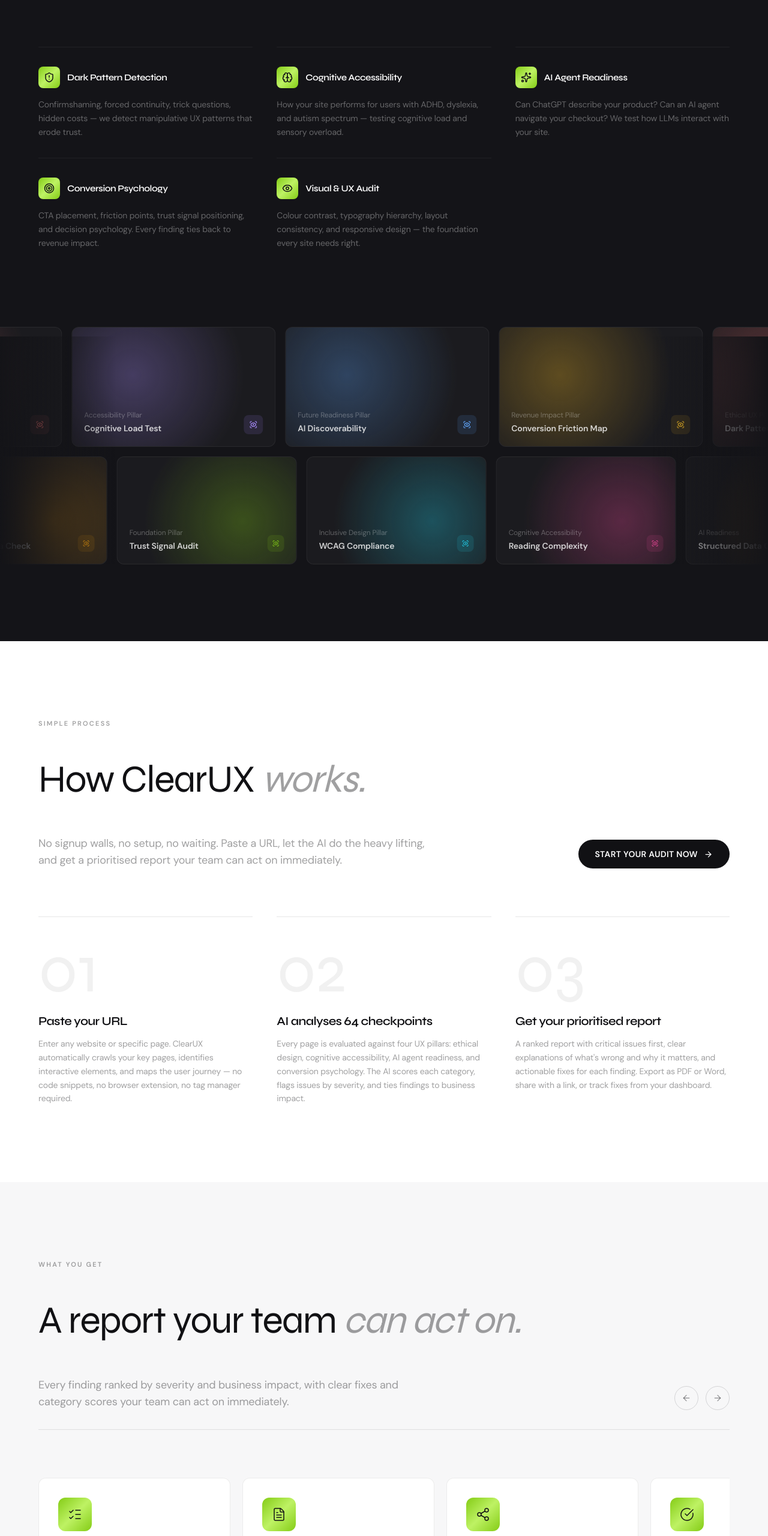
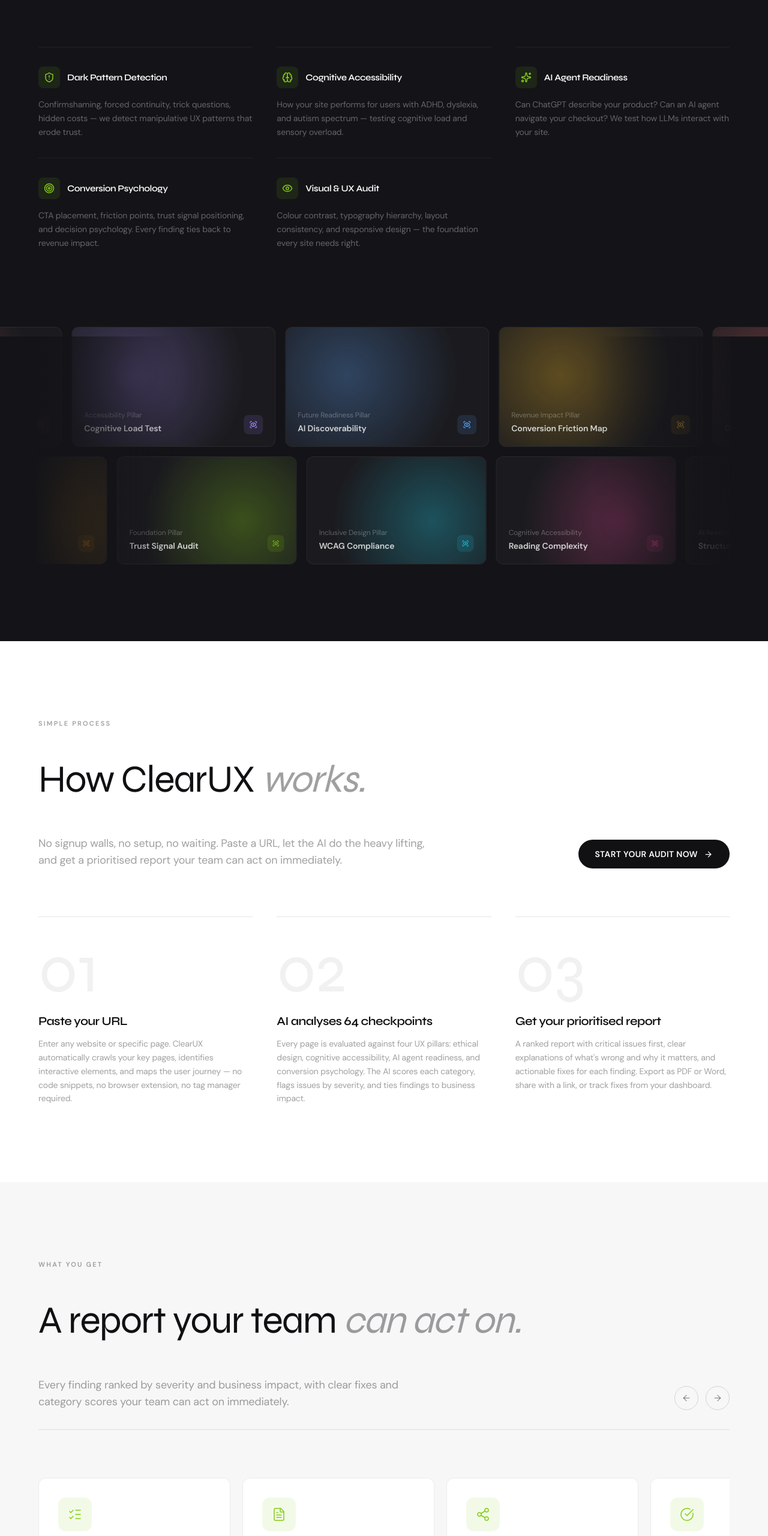
Before and after one commit to schintu79/clearux-saas, a Next.js app: page / in a window 1280 px wide. Shown: the part 2205-4766 px from the top of the page at 60% size. Built offline with nearby package versions, Linux system fonts and the light colour scheme; no server answers.

Commit message:
Transparent icon backgrounds with lime icons, fix scrolling card gradient edge lines

```diff
--- a/src/app/page.tsx
+++ b/src/app/page.tsx
@@ -417,8 +417,8 @@ export default function Home() {
                 <StaggerItem key={i}>
                   <div className="py-8 border-t border-white/[0.06]">
                     <div className="flex items-center gap-3 mb-4">
-                      <div className="w-9 h-9 rounded-lg bg-lime-gradient flex items-center justify-center flex-shrink-0">
-                        <Icon size={18} className="text-[#111114]" strokeWidth={2} />
+                      <div className="w-9 h-9 rounded-lg bg-[#84CC16]/10 flex items-center justify-center flex-shrink-0">
+                        <Icon size={18} className="text-[#84CC16]" strokeWidth={2} />
                       </div>
                       <h3 className="font-heading text-[15px] font-semibold text-white">{item.title}</h3>
                     </div>
@@ -516,9 +516,9 @@ export default function Home() {
             </div>
           </div>
 
-          {/* Gradient fade on left and right edges — Musicbed style */}
-          <div className="absolute inset-y-0 left-0 w-32 sm:w-48 pointer-events-none" style={{ background: 'linear-gradient(to right, #141418 0%, transparent 100%)' }} />
-          <div className="absolute inset-y-0 right-0 w-32 sm:w-48 pointer-events-none" style={{ background: 'linear-gradient(to left, #141418 0%, transparent 100%)' }} />
+          {/* Gradient fade on left and right edges — seamless */}
+          <div className="absolute inset-y-0 left-0 w-48 sm:w-72 pointer-events-none" style={{ background: 'linear-gradient(to right, #141418 0%, #141418 20%, transparent 100%)' }} />
+          <div className="absolute inset-y-0 right-0 w-48 sm:w-72 pointer-events-none" style={{ background: 'linear-gradient(to left, #141418 0%, #141418 20%, transparent 100%)' }} />
         </div>
       </section>
 
@@ -654,8 +654,8 @@ export default function Home() {
                   key={i}
                   className="relative w-[320px] min-w-[320px] rounded-xl p-8 flex-shrink-0 bg-white border border-[#111114]/[0.08] hover:border-[#111114]/[0.15] hover:shadow-lg hover:shadow-black/[0.04] transition-all group"
                 >
-                  <div className="w-14 h-14 rounded-xl bg-lime-gradient flex items-center justify-center mb-6">
-                    <Icon size={24} className="text-[#111114]" strokeWidth={1.5} />
+                  <div className="w-14 h-14 rounded-xl bg-[#84CC16]/10 flex items-center justify-center mb-6">
+                    <Icon size={24} className="text-[#84CC16]" strokeWidth={1.5} />
                   </div>
                   <span className="text-[10px] font-semibold tracking-[0.15em] uppercase text-[#111114]/25 mb-3 block">{card.label}</span>
                   <h3 className="font-heading text-base font-semibold text-[#111114] mb-3 leading-tight">{card.title}</h3>
```
